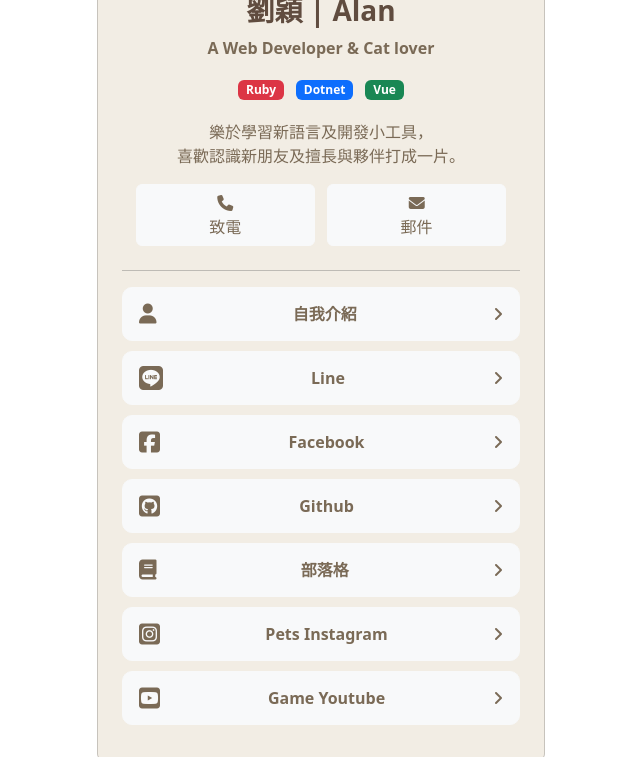
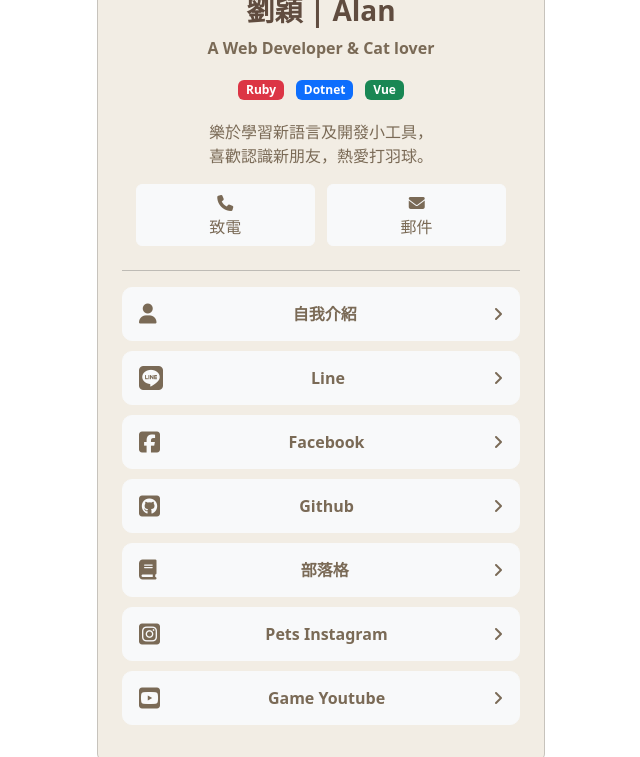
Before and after one commit to Hi-Alan-Liu/Hi-Alan-Liu.github.io, a plain HTML site: page index.html in a window 1280 px wide. Shown: the part 221-978 px from the top of the page, without its empty margins (319-959 px from the left). Drawn offline with nearby package versions, Linux system fonts and the light colour scheme.

Commit message:
feat: 修改大頭貼及介紹

```diff
--- a/index.html
+++ b/index.html
@@ -37,7 +37,7 @@
 
         <div class="mx-1 mb-3 text-secondary">
           <span>樂於學習新語言及開發小工具，</span><br>
-          <span>喜歡認識新朋友及擅長與夥伴打成一片。</span>
+          <span>喜歡認識新朋友，熱愛打羽球。</span>
         </div>
 
         <div class="mb-2 contact">
```
Also changed, not shown: assets/images/avatar.jpg.
